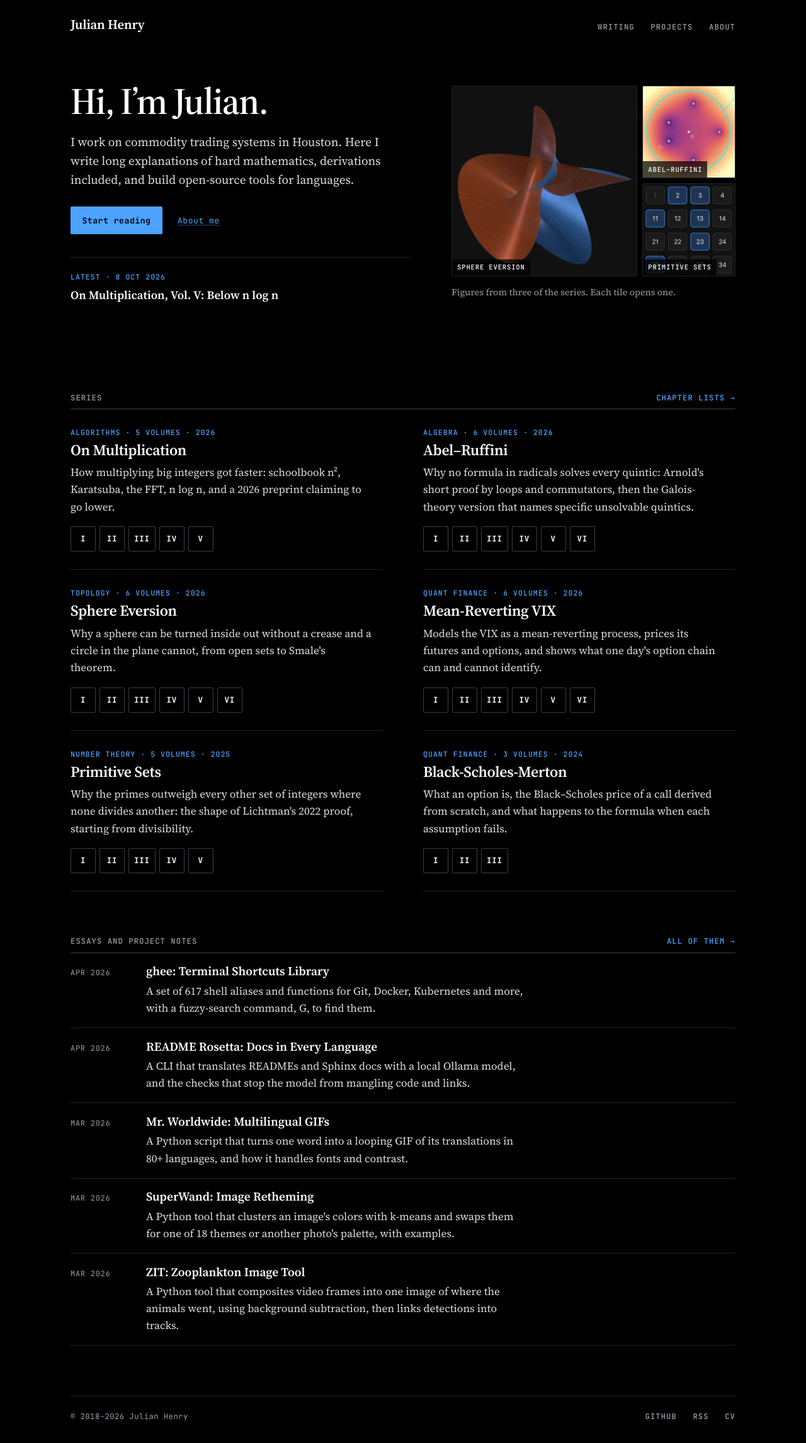
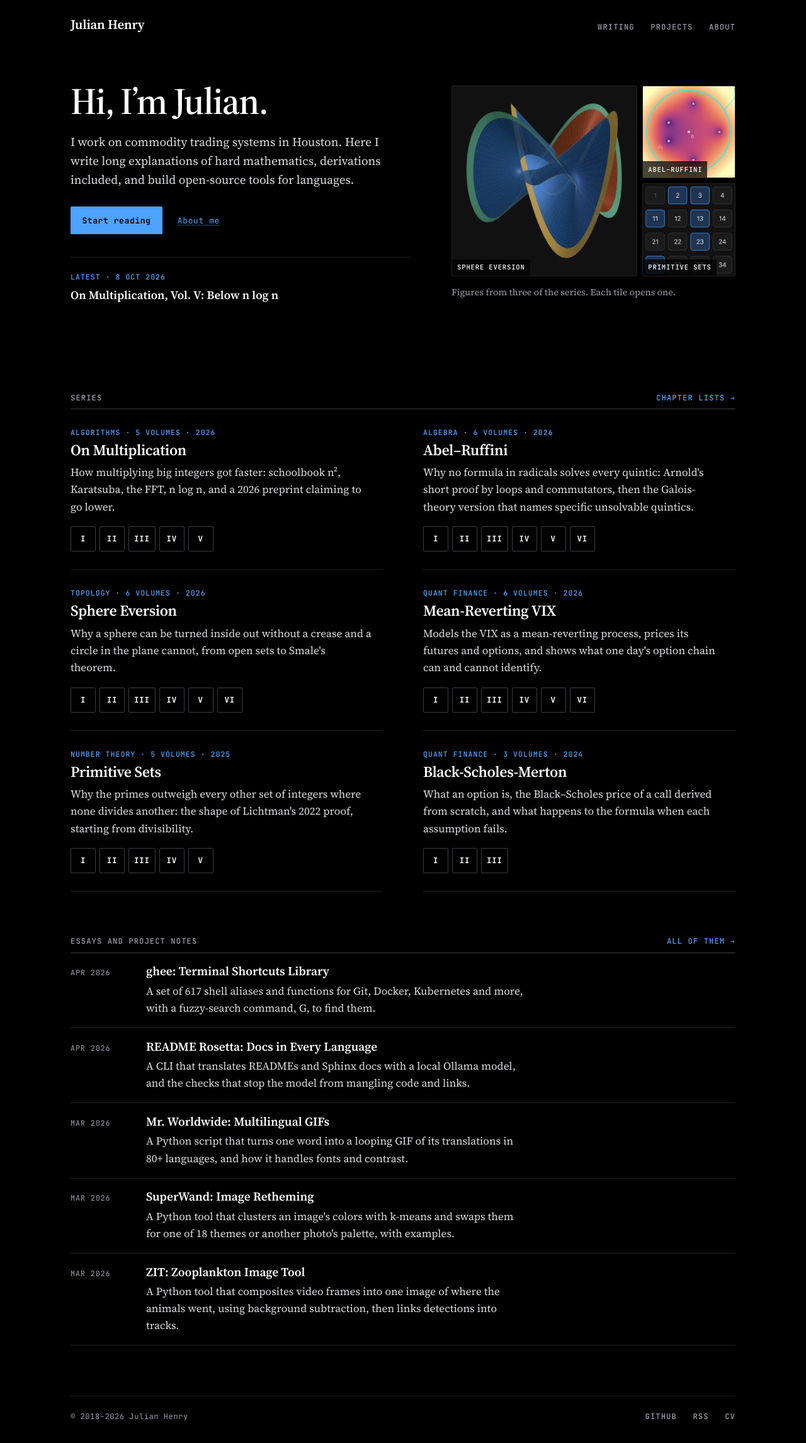
Before and after one commit to juleshenry/juleshenry.github.io, a Jekyll site: the page built from index.html, in a window 1280 px wide. Shown: the whole page at 63% size. Built offline with Jekyll 4.4.1, drawn with Linux system fonts in a browser that asks for light colours.

Commit message:
bugfix(home): Sphere Eversion tile shows the current Bednorz band demo at its Morin halfway point

```diff
--- a/index.html
+++ b/index.html
@@ -22,7 +22,7 @@ layout: default
 
   <figure class="hero-figures">
     <a class="hero-fig" href="/blog/series/sphere-eversion">
-      <img src="/images/home/sphere-eversion.webp" width="640" height="640" fetchpriority="high" alt="The halfway point of a sphere eversion: an orange and blue surface passing through itself">
+      <img src="/images/home/sphere-eversion.webp?v=c677788a" width="640" height="640" fetchpriority="high" alt="Morin's halfway model of a sphere eversion: a band, blue on one side and orange on the other, passing through itself, with its two rims in gold and green">
       <span class="hero-fig-label">Sphere Eversion</span>
     </a>
     <a class="hero-fig" href="/blog/series/abel-ruffini">
```
Also changed, not shown: images/home/sphere-eversion.webp.
